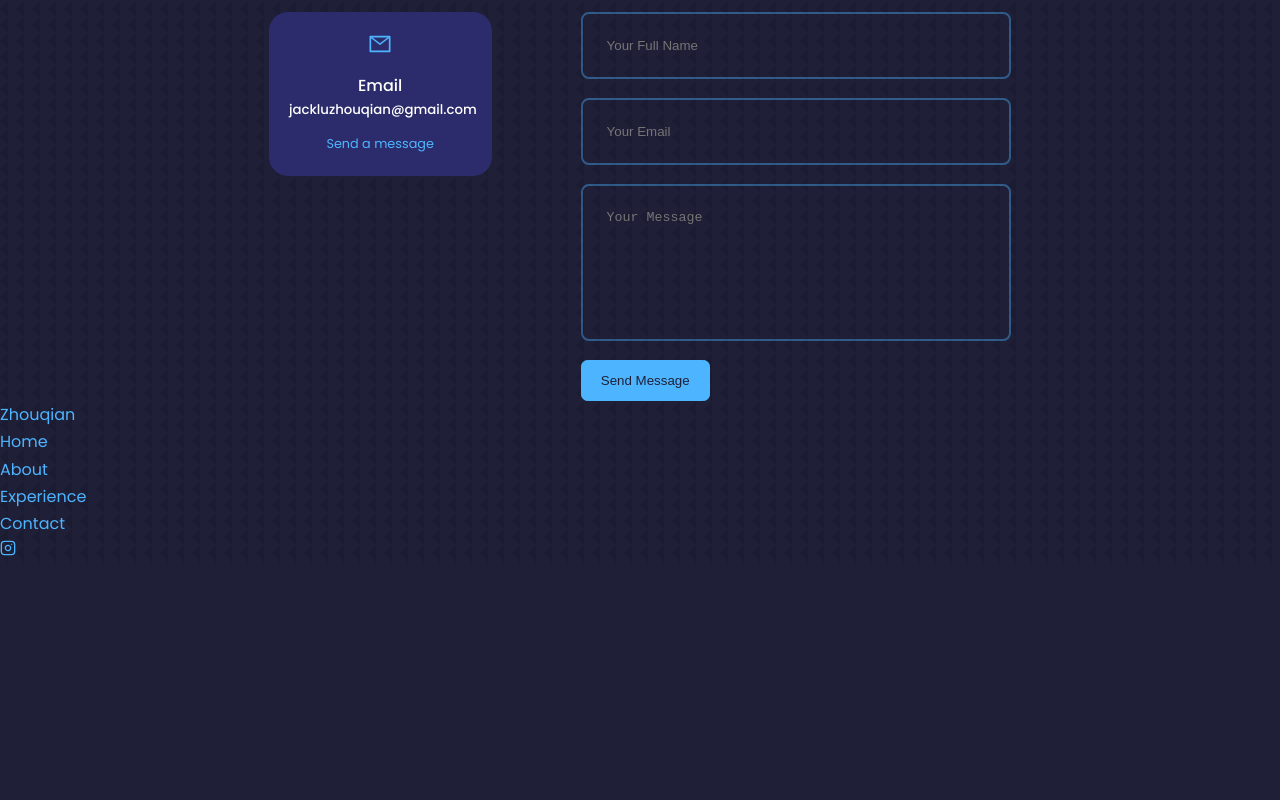
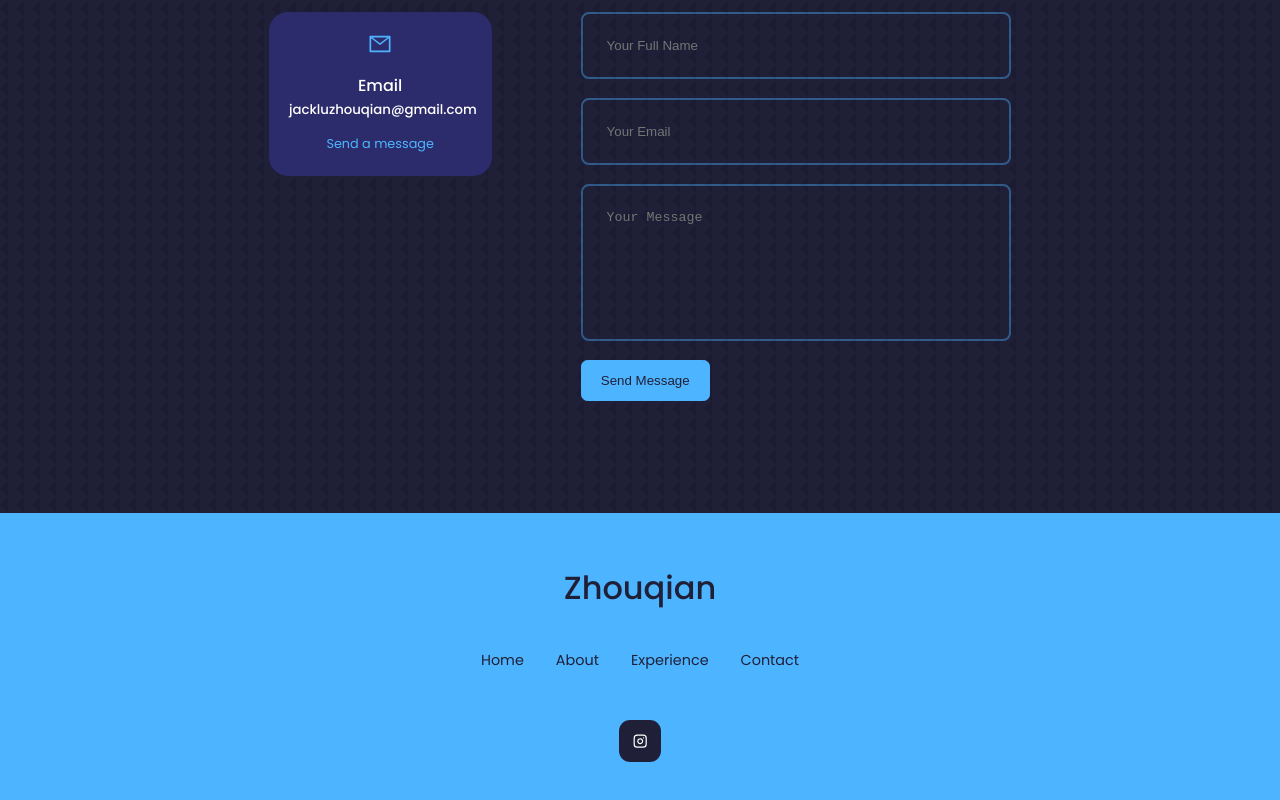
Before and after one commit to jzxl629/portfolio-website, a React (Create React App) app: page / in a window 1280 px wide. Shown: the part 2223-3023 px from the top of the page. Before the commit the page ends 2787 px from the top, so only its background shows below. Built offline with nearby package versions, Linux system fonts and the light colour scheme.

Commit message:
Add styles to footer section

```diff
--- a/src/components/footer/footer.css
+++ b/src/components/footer/footer.css
@@ -0,0 +1,62 @@
+footer {
+    background: var(--color-primary);
+    padding: 3rem 0;
+    text-align: center;
+    font-size: 0.9rem;
+    margin-top: 7rem;
+}
+
+footer a {
+    color: var(--color-bg);
+}
+
+.footer__logo {
+    font-size: 2rem;
+    font-weight: 500;
+    margin-bottom: 2rem;
+    display: inline-block;
+}
+
+.permaLinks {
+    display: flex;
+    flex-wrap: wrap;
+    justify-content: center;
+    gap: 2rem;
+    margin: 0 auto 3rem;
+}
+
+.footer__socials {
+    display: flex;
+    justify-content: center;
+    gap: 1rem;
+    margin-bottom: 4rem;
+}
+
+.footer__socials a {
+    background: var(--color-bg);
+    color: var(--color-white);
+    padding: 0.8rem;
+    border-radius: 0.7rem;
+    display: flex;
+    border: 1px solid transparent;
+}
+
+.footer__socials a:hover {
+    background: transparent;
+    color: var(--color-bg);
+    border-color: var(--color-bg);
+}
+
+
+
+/* ============== Media Queries (Small Devices) ============== */
+@media screen and (max-width: 600px) {
+    .permaLinks {
+        flex-direction: column;
+        gap: 1.5rem;
+    }
+
+    .footer__socials {
+        margin-bottom: 3.6rem;
+    }
+}
```
